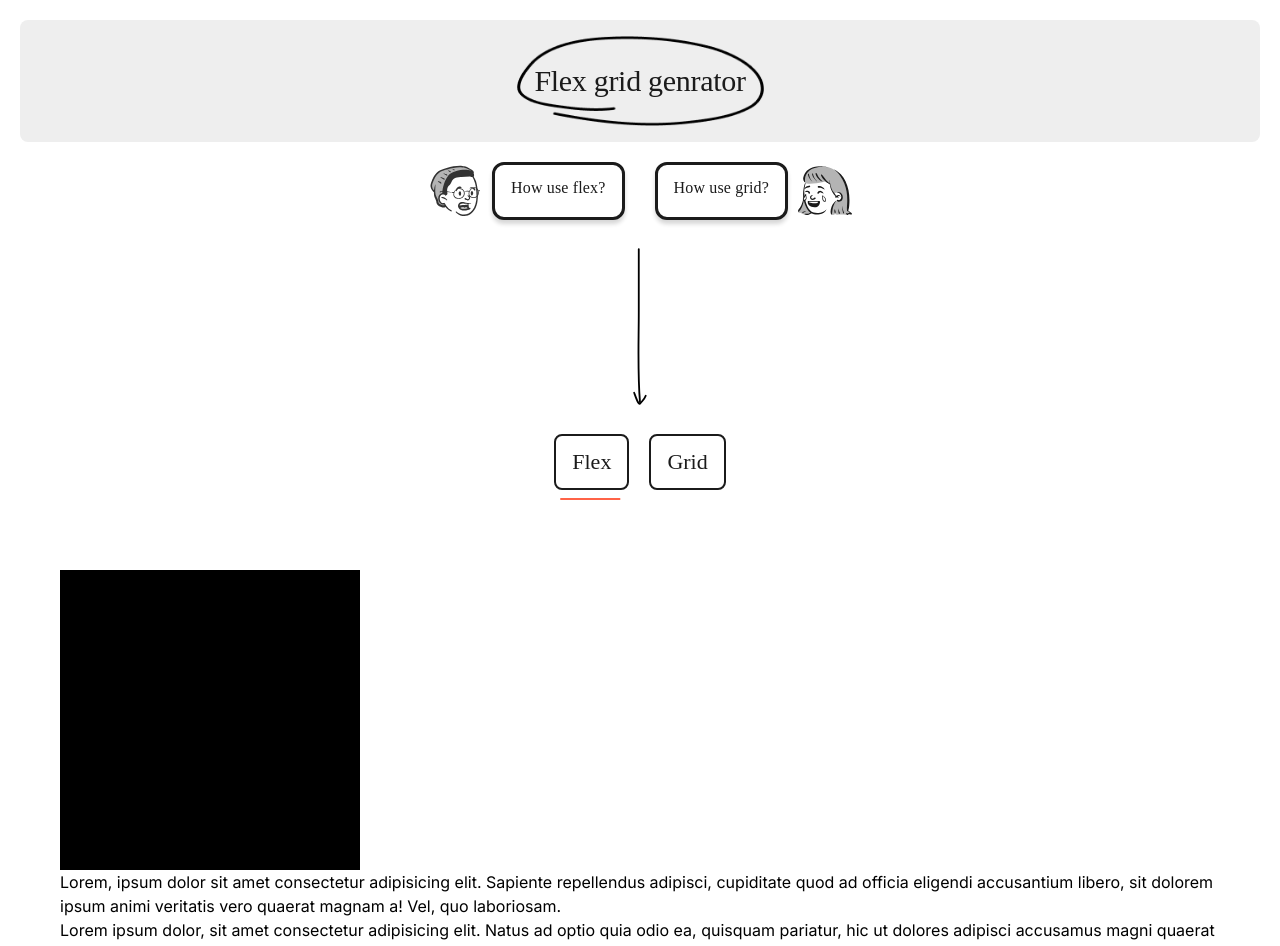
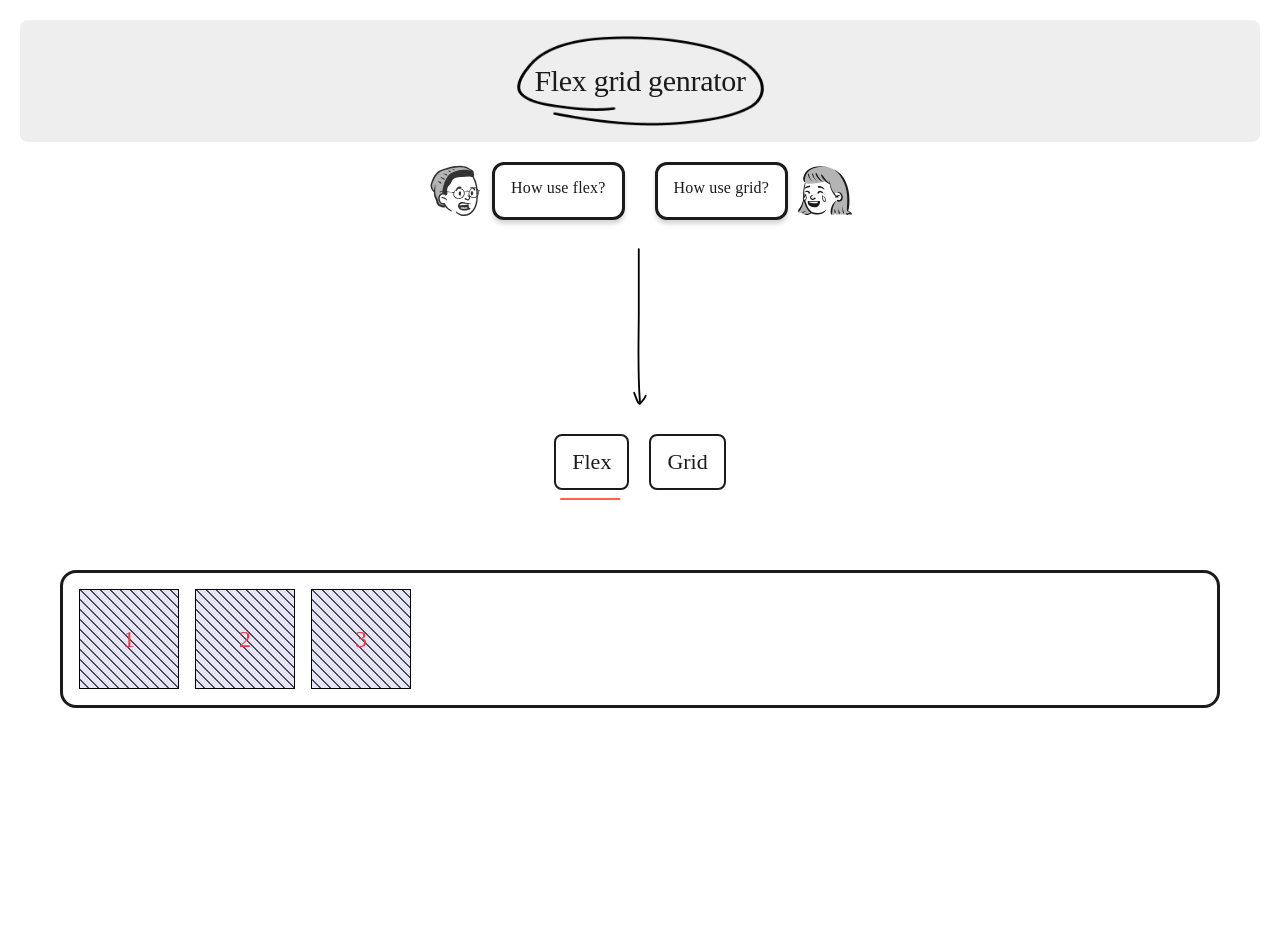
Before and after one commit to Andriikryl/flex-grid-generator, a Next.js app: page / in a window 1280 px wide. Shown: the top 946 px of the page. Built offline with nearby package versions, Linux system fonts and the light colour scheme.

Commit message:
add inputFrame component

```diff
--- a/src/components/flex/Flex.tsx
+++ b/src/components/flex/Flex.tsx
@@ -1,21 +1,39 @@
+"use client";
 import React from "react";
 import style from "./style.module.css";
+import clsx from "clsx";
+
+interface BoxBlock {
+  amount: number;
+  type?: string;
+}
 
 export default function Flex() {
   return (
     <div className={style.hero}>
-    <div className={style.cube}></div>
-    <p>
-      Lorem, ipsum dolor sit amet consectetur adipisicing elit. Sapiente
-      repellendus adipisci, cupiditate quod ad officia eligendi accusantium
-      libero, sit dolorem ipsum animi veritatis vero quaerat magnam a! Vel,
-      quo laboriosam.
-    </p>
-    <p>
-      Lorem ipsum dolor, sit amet consectetur adipisicing elit. Natus ad optio
-      quia odio ea, quisquam pariatur, hic ut dolores adipisci accusamus magni
-      quaerat quasi consectetur numquam autem praesentium saepe neque?
-    </p>
-  </div>
+      <div>
+        <div></div>
+        <BoxBlock amount={3} type="little" />
+      </div>
+    </div>
   );
 }
+
+function BoxBlock({ amount, type }: BoxBlock) {
+  let blocks = [];
+  for (let i = 0; i < amount; i++) {
+    blocks.push(
+      <div
+        key={i}
+        className={clsx(
+          style.block,
+          type === "little" && style.little__block,
+          type === "smallest" && style.smallest__block
+        )}
+      >
+        <span className={style.number}>{i + 1}</span>
+      </div>
+    );
+  }
+  return <div className={style.blocks__box}>{blocks}</div>;
+}
--- a/src/components/flex/style.module.css
+++ b/src/components/flex/style.module.css
@@ -3,3 +3,34 @@
     height: 300px;
     background-color: black;
 }
+
+.blocks__box{
+    padding: 16px;
+    border-radius: 16px;
+    border: 3px solid var(--black, #1B1B1B);
+    background: #FFF;
+    display: flex;
+    gap: 16px;
+}
+
+.little__block{
+    display: grid;
+    place-items: center;
+    width: 100px;
+    height: 100px;
+    border: 1px solid black;
+    background-color: #e5e5f7;
+    background-size: 10px 10px;
+    background-image: repeating-linear-gradient(45deg, #4b4c52 0, #4b4c52 1px, #e5e5f7 0, #e5e5f7 50%);
+}
+
+.number{
+    color:  #e63946;
+    text-align: center;
+    font-family: Patrick Hand;
+    font-size: 24px;
+    font-style: normal;
+    font-weight: 400;
+    line-height: 24px;
+    letter-spacing: 0.24px;
+}
```
Also changed, not shown: src/components/inputFrame/InputFrame.tsx (added, +64 -0 lines), src/components/inputFrame/style.module.css (added, +54 -0 lines).
